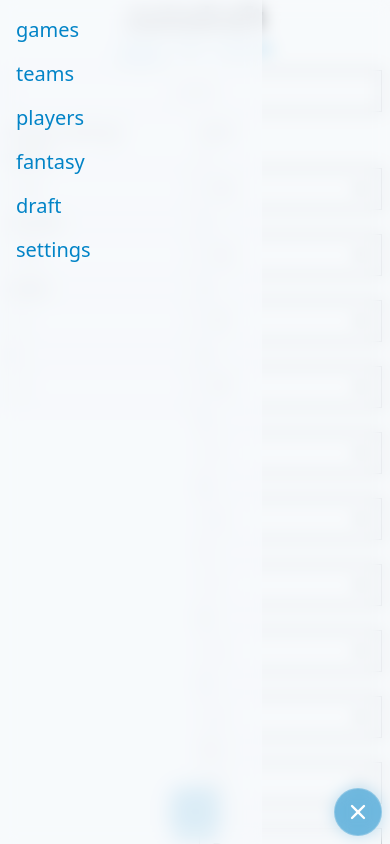
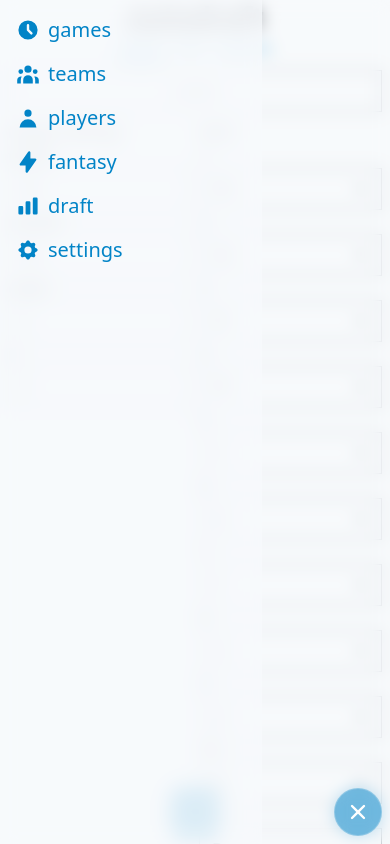
Before and after one commit to b4conjuice/autodraft, a Next.js app: page /fantasy/teams/new in a window 390 px wide. Both pictures are taken after a click on the button "Open site navigation". Shown: the top 844 px of the page. Built offline with nearby package versions, Linux system fonts and the light colour scheme.

Commit message:
add icon to mobile nav

```diff
--- a/src/components/nav.js
+++ b/src/components/nav.js
@@ -174,7 +174,7 @@ export const SideNav = () => {
             <div className='flex-1 max-w-sm min-w-0 bg-opacity-75 border-r border-white pointer-events-auto bg-skin-background border-opacity-10 backdrop-filter backdrop-blur firefox:bg-opacity-90'>
               <nav className='p-4'>
                 <ul className='space-y-4'>
-                  {nav.map(({ url, text }) => (
+                  {nav.map(({ url, text, Icon }) => (
                     <li
                       key={url}
                       className={
@@ -182,11 +182,15 @@ export const SideNav = () => {
                       }
                     >
                       {pathname === url ? (
-                        <span>{text}</span>
+                        <span className='flex items-center space-x-2'>
+                          <Icon className='w-6 h-6' />
+                          <span>{text}</span>
+                        </span>
                       ) : (
                         <Link href={url}>
-                          <a className='text-skin-link-accent hover:text-skin-link-accent-hover'>
-                            {text}
+                          <a className='flex items-center space-x-2 text-skin-link-accent hover:text-skin-link-accent-hover'>
+                            <Icon className='w-6 h-6' />
+                            <span>{text}</span>
                           </a>
                         </Link>
                       )}
```
